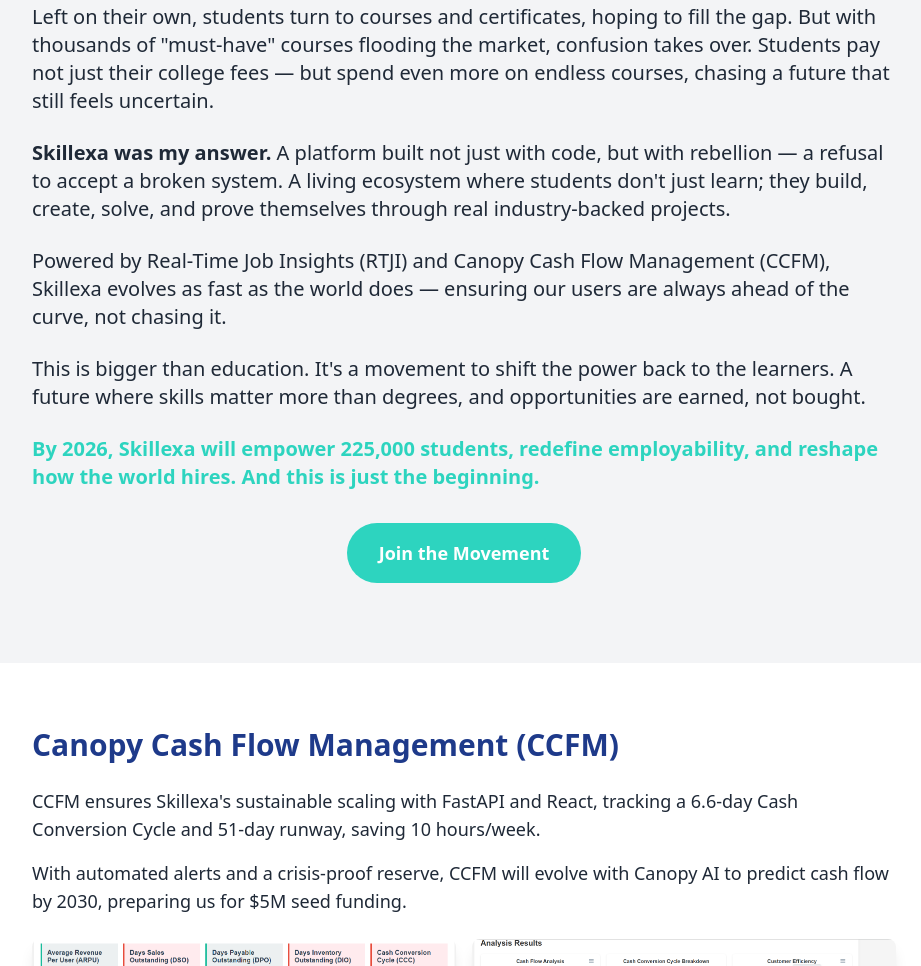
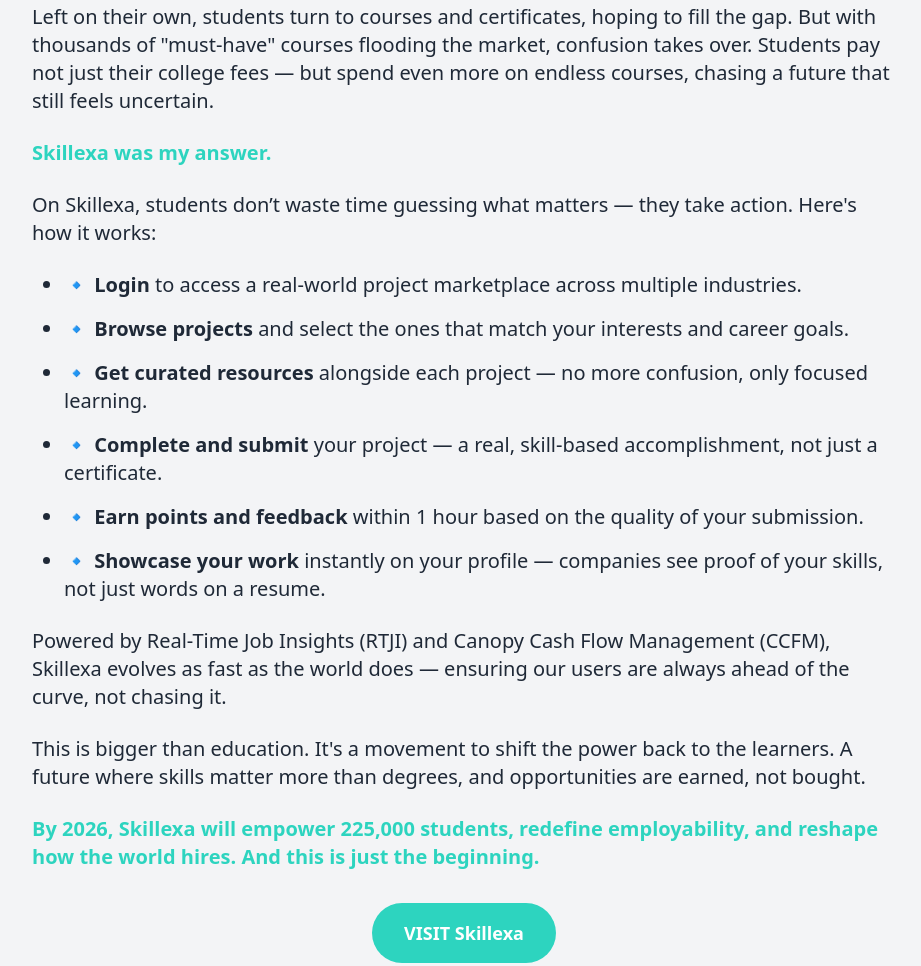
Before and after one commit to Sarang-droid/PORTFOLIO-, a plain HTML site: page public/index.html in a window 1280 px wide. Shown: the part 1497-2463 px from the top of the page, without its empty margins (176-1097 px from the left). Drawn offline with nearby package versions, Linux system fonts and the light colour scheme.

Commit message:
vision update

```diff
--- a/public/index.html
+++ b/public/index.html
@@ -207,11 +207,23 @@
                 But with thousands of "must-have" courses flooding the market, confusion takes over.
                 Students pay not just their college fees — but spend even more on endless courses, chasing a future that still feels uncertain.
             </p>
+
+            <p class="text-xl mb-6 font-semibold text-[var(--skill-teal)]">
+                Skillexa was my answer.
+            </p>
             <p class="text-xl mb-6">
-                <strong>Skillexa was my answer.</strong>
-                A platform built not just with code, but with rebellion — a refusal to accept a broken system.
-                A living ecosystem where students don't just learn; they build, create, solve, and prove themselves through real industry-backed projects.
+                On Skillexa, students don’t waste time guessing what matters — they take action.
+                Here's how it works:
             </p>
+            <ul class="list-disc ml-8 text-xl mb-6 space-y-4">
+                <li>🔹 <strong>Login</strong> to access a real-world project marketplace across multiple industries.</li>
+                <li>🔹 <strong>Browse projects</strong> and select the ones that match your interests and career goals.</li>
+                <li>🔹 <strong>Get curated resources</strong> alongside each project — no more confusion, only focused learning.</li>
+                <li>🔹 <strong>Complete and submit</strong> your project — a real, skill-based accomplishment, not just a certificate.</li>
+                <li>🔹 <strong>Earn points and feedback</strong> within 1 hour based on the quality of your submission.</li>
+                <li>🔹 <strong>Showcase your work</strong> instantly on your profile — companies see proof of your skills, not just words on a resume.</li>
+            </ul>
+
             <p class="text-xl mb-6">
                 Powered by Real-Time Job Insights (RTJI) and Canopy Cash Flow Management (CCFM), Skillexa evolves as fast as the world does —
                 ensuring our users are always ahead of the curve, not chasing it.
@@ -225,7 +237,7 @@
                 And this is just the beginning.
             </p>
             <div class="mt-8 flex justify-center">
-                <a href="https://skillexa.in" target="_blank" class="section-button bg-[var(--skill-teal)] text-white px-8 py-4 rounded-full font-bold text-lg hover:bg-teal-600 transition">Join the Movement</a>
+                <a href="https://skillexa.in" target="_blank" class="section-button bg-[var(--skill-teal)] text-white px-8 py-4 rounded-full font-bold text-lg hover:bg-teal-600 transition">VISIT Skillexa</a>
             </div>
         </div>
     </section>
```
